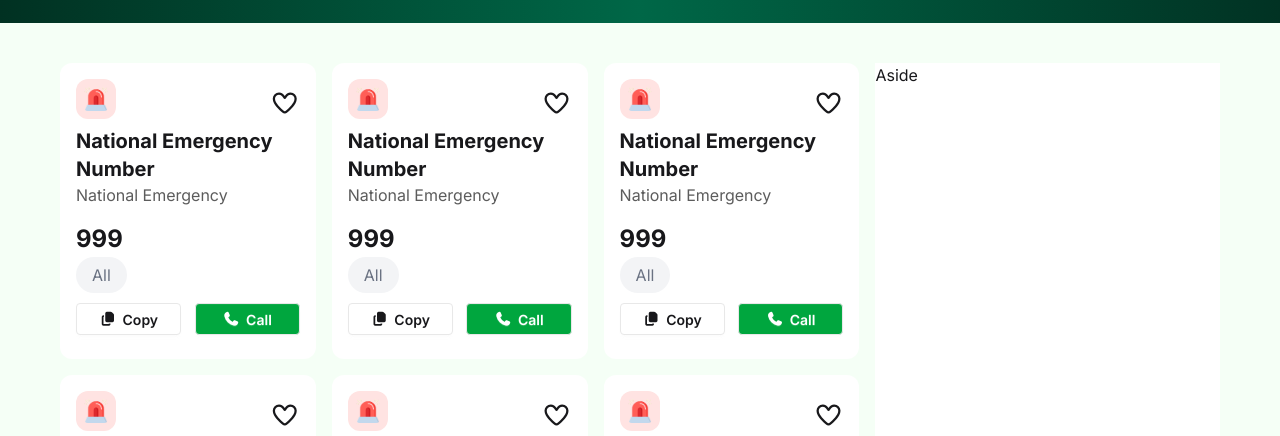
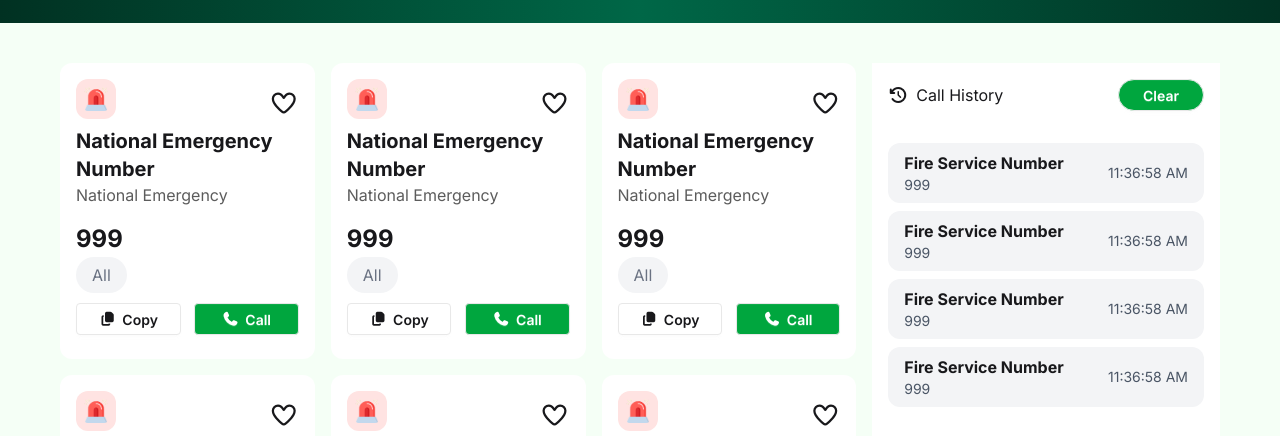
Before and after one commit to SuvraDebPaul/Emergency-Hotline, a plain HTML site: page Index.html in a window 1280 px wide. Shown: the part 299-735 px from the top of the page. Drawn offline with nearby package versions, Linux system fonts and the light colour scheme.

Commit message:
Overall UI Design Complete

```diff
--- a/Index.html
+++ b/Index.html
@@ -356,7 +356,58 @@
         </div>
       </div>
       <!-- History Side Bar -->
-      <aside class="sidebar w-[400px] bg-white">Aside</aside>
+      <aside class="sidebar w-[400px] bg-white p-4">
+        <div class="flex justify-between items-center mb-8">
+          <div class="flex justify-between items-center gap-2">
+            <i class="fa-solid fa-clock-rotate-left"></i>
+            <h4>Call History</h4>
+          </div>
+          <div>
+            <button
+              type="button"
+              class="btn bg-green-600 text-white rounded-full h-8 px-6"
+            >
+              Clear
+            </button>
+          </div>
+        </div>
+        <div
+          class="flex justify-between items-center px-4 py-2 my-2 bg-gray-100 rounded-xl"
+        >
+          <div>
+            <h4 class="font-bold">Fire Service Number</h4>
+            <p class="text-sm text-gray-600">999</p>
+          </div>
+          <div><p class="text-sm text-gray-600">11:36:58 AM</p></div>
+        </div>
+        <div
+          class="flex justify-between items-center px-4 py-2 my-2 bg-gray-100 rounded-xl"
+        >
+          <div>
+            <h4 class="font-bold">Fire Service Number</h4>
+            <p class="text-sm text-gray-600">999</p>
+          </div>
+          <div><p class="text-sm text-gray-600">11:36:58 AM</p></div>
+        </div>
+        <div
+          class="flex justify-between items-center px-4 py-2 my-2 bg-gray-100 rounded-xl"
+        >
+          <div>
+            <h4 class="font-bold">Fire Service Number</h4>
+            <p class="text-sm text-gray-600">999</p>
+          </div>
+          <div><p class="text-sm text-gray-600">11:36:58 AM</p></div>
+        </div>
+        <div
+          class="flex justify-between items-center px-4 py-2 my-2 bg-gray-100 rounded-xl"
+        >
+          <div>
+            <h4 class="font-bold">Fire Service Number</h4>
+            <p class="text-sm text-gray-600">999</p>
+          </div>
+          <div><p class="text-sm text-gray-600">11:36:58 AM</p></div>
+        </div>
+      </aside>
     </main>
   </body>
 </html>
```
